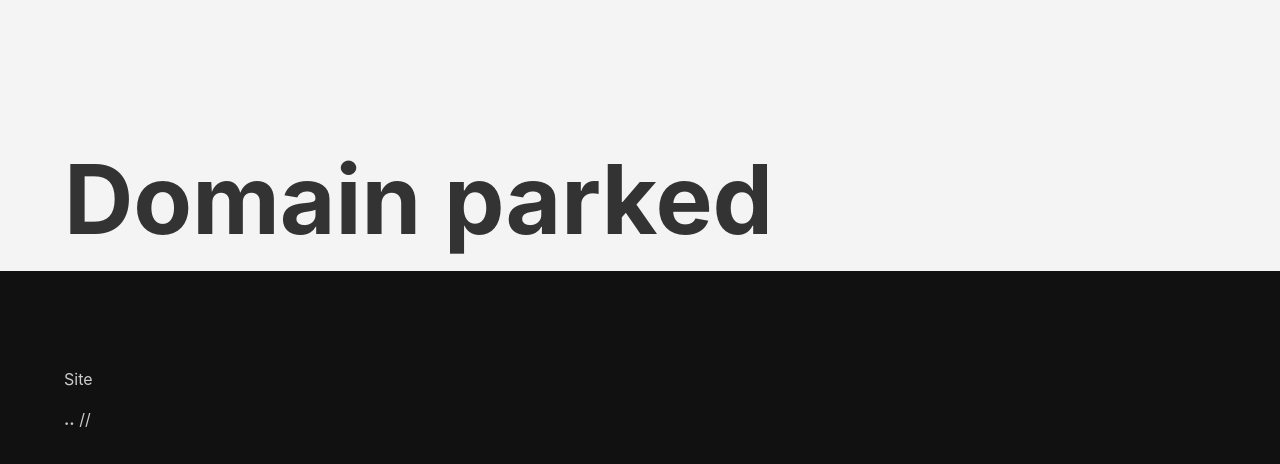
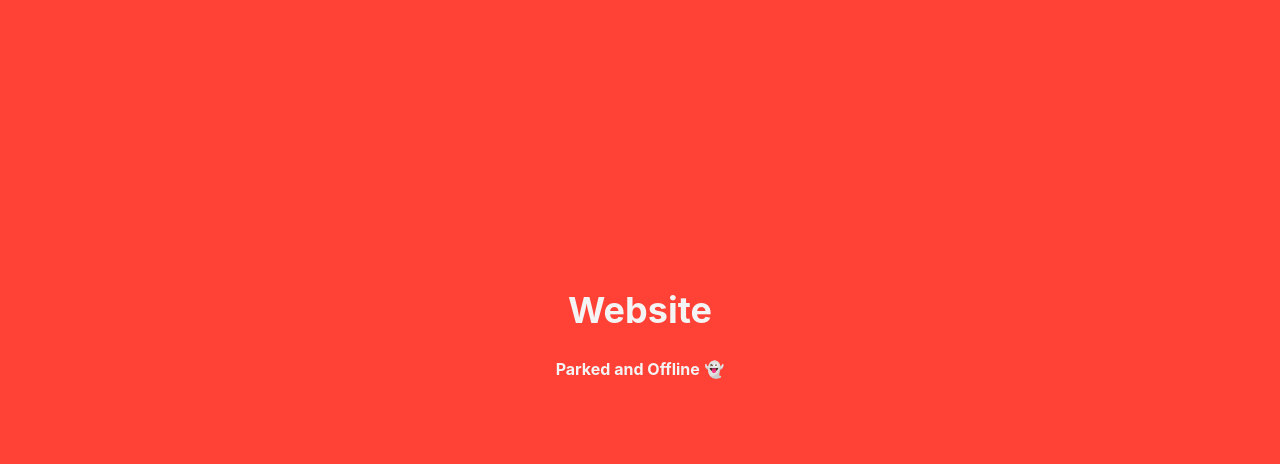
Before and after one commit to mb130R/gitpages, a plain HTML site: page index.html in a window 1280 px wide. Drawn offline with nearby package versions, Linux system fonts and the light colour scheme.

Commit message:
Update index.html

```diff
--- a/index.html
+++ b/index.html
@@ -1,27 +1,30 @@
 <!DOCTYPE html>
 <html lang="en">
-  <title>Domain Parked</title>
+  <title>Offline</title>
   <meta charset="utf-8">
   <meta http-equiv="X-UA-Compatible" content="IE=edge">
   <meta name="viewport" content="width=device-width, initial-scale=1">
   <meta name="description" content=""><!-- No Content here right now -->
   <meta name="Keywords" content="/" /><!-- No Content here right now -->
   <link rel="stylesheet" href="https://unpkg.com/tachyons/css/tachyons.min.css">
-  <body class="bg-near-black w-100 sans-serif">
+  <body class="bg-red w-100 sans-serif">
 
-  <article>
-     <header class="bg-near-white pt5">
-        <h1 class="dark-gray pa3 ph5-ns f-headline-l">Domain parked</h1>
-     </header>
-     <div class="bg-near-black w-100 pa3 ph5-ns moon-gray">
-        <p class="measure lh-copy">
-    Site<br>
-        </p>
-        <p class="measure lh-copy">
-        <strong>..</strong> //
-        </p>
-     </div>
+  <article class="bg-red w-100 pa3 ph5-ns pv7 near-white">
+        <div class="mw9 center ph3-ns">
+          <div class="cf ph2-ns">
+            <div class="fl w-100 w-third-ns pa2">
+              <div class="pv4"></div>
+            </div>
+            <div class="fl w-100 w-third-ns pa2"><h1 class="f2 lh-title tc">Website</h1>
+              <div><p class="measure fw4 lh-copy tc"><strong>Parked and Offline</strong> 👻</p></div>
+            </div>
+            <div class="fl w-100 w-third-ns pa2">
+              <div class="pv4"></div>
+            </div>
+          </div>
+        </div>
   </article>
+
   <script src="//instant.page/1.2.2" type="module" integrity="sha384-2xV8M5griQmzyiY3CDqh1dn4z3llDVqZDqzjzcY+jCBCk/a5fXJmuZ/40JJAPeoU"></script>
   </body>
 </html>
```
